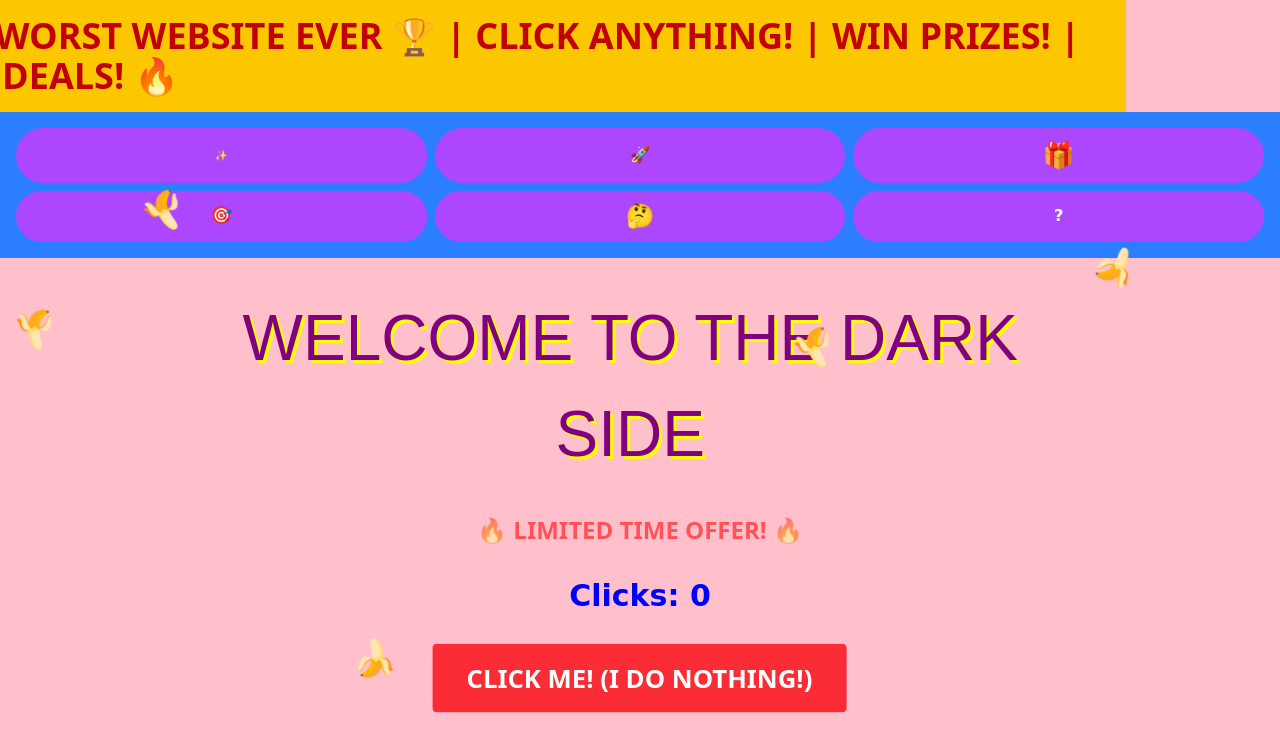
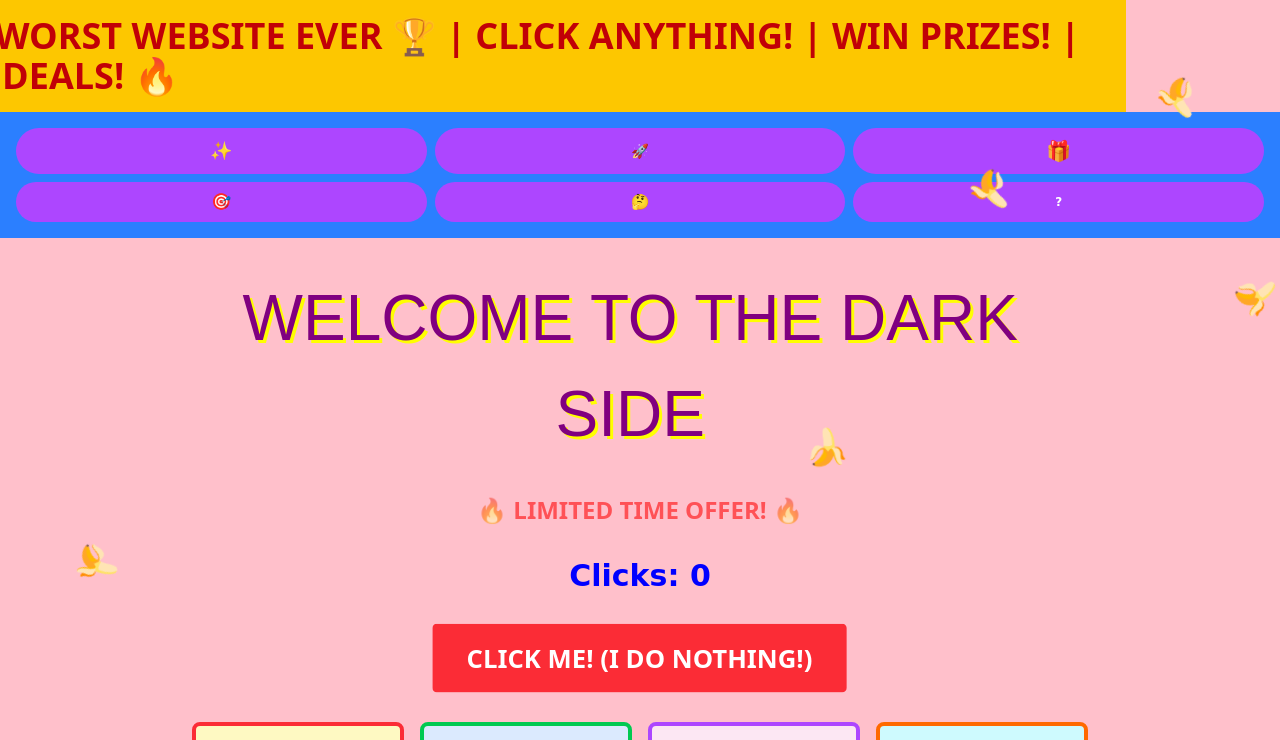
Before and after one commit to Unselfisheologism/kilo-worst, a Next.js app: page / in a window 1280 px wide. Shown: the top 740 px of the page. Built offline with nearby package versions, Linux system fonts and the light colour scheme.

Commit message:
Fix hydration mismatch in navigation buttons

```diff
--- a/src/app/page.tsx
+++ b/src/app/page.tsx
@@ -107,7 +107,7 @@ export default function WorstWebsiteEver() {
               fontFamily: ["Comic Sans MS", "Arial Black", "Papyrus"][
                 i % 3
               ],
-              fontSize: `${Math.random() * 20 + 10}px`,
+              fontSize: `${[12, 18, 14, 20, 16, 15][i % 6]}px`,
             }}
           >
             {["?", "✨", "🚀", "🎁", "🎯", "🤔"][i % 6]}
```
